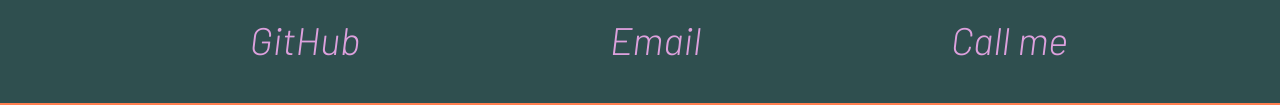
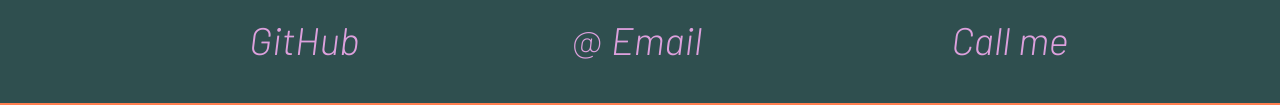
Before and after one commit to mythfingers/fCC.Responsive-Web-Design, a plain HTML site: page index.html in a window 1280 px wide. Shown: the part 1596-1701 px from the top of the page. Drawn offline with Linux system fonts and the light colour scheme.

Commit message:
Modern Font Awesome addition

```diff
--- a/index.html
+++ b/index.html
@@ -7,6 +7,7 @@
     <title>Mythfingers - Portfolio</title>
     <link rel='stylesheet' href='styles.css'>
     <link rel='stylesheet' href='https://use.fontawesome.com/releases/v5.8.2/css/all.css' />
+    <script src="https://kit.fontawesome.com/326b974f29.js" crossorigin="anonymous"></script>
     <style>
 @import url('https://fonts.googleapis.com/css2?family=Audiowide&family=Barlow:ital,wght@0,100;0,200;0,300;0,400;0,500;0,600;0,700;0,800;0,900;1,100;1,200;1,300;1,400;1,500;1,600;1,700;1,800;1,900&family=Exo+2:ital,wght@0,100..900;1,100..900&family=Orbitron:wght@400..900&display=swap');
    </style>
```
